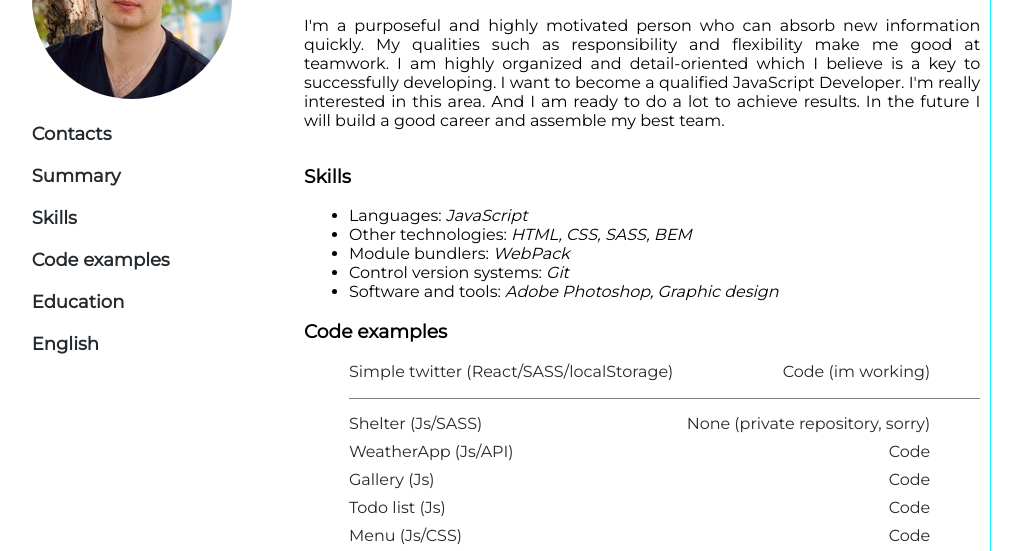
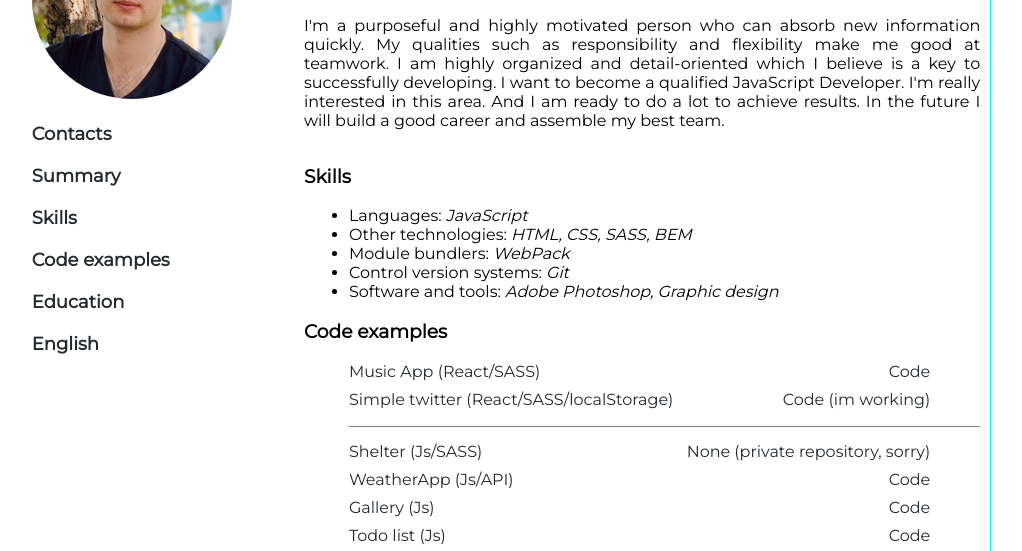
Before and after one commit to ZakharovOwl/Portfolio, a plain HTML site: page index.html in a window 1280 px wide. Shown: the part 233-784 px from the top of the page, without its empty margins (151-1173 px from the left). Drawn offline with Linux system fonts and the light colour scheme.

Commit message:
feat: add music app

```diff
--- a/index.html
+++ b/index.html
@@ -58,6 +58,12 @@
         <section class="code-examples" id="code-examples">
           <h3 class="code-examples-header">Code examples</h3>
           <ul class="code-examples-ul">
+
+            <li class="code-examples-li">
+              <a class="inline-text-link" href="https://zakharovowl.github.io/music-react-app/" target="_blank">Music App (React/SASS)</a>
+              <a class="inline-text-link inline-text-link-git" href="https://github.com/ZakharovOwl/music-react-app" target="_blank">
+                Code</a>
+            </li>
 
             <li class="code-examples-li code-react-li">
               <a class="inline-text-link" href="https://zakharovowl.github.io/newsApp/" target="_blank">Simple twitter (React/SASS/localStorage)</a>
```
